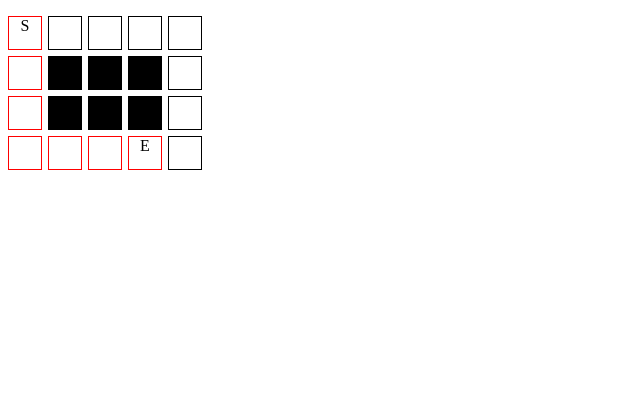
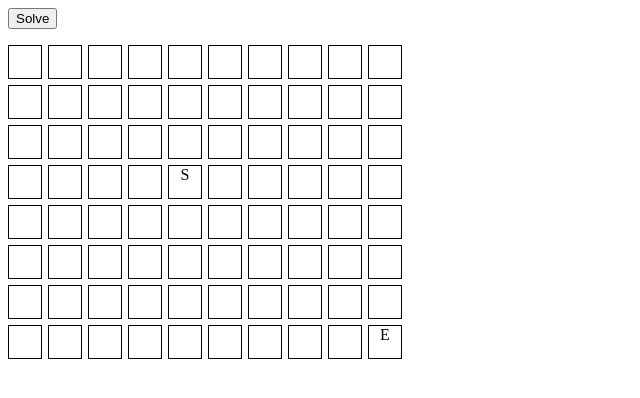
Before and after one commit to judgeou/maze, a Vue app: page / in a window 1280 px wide. Shown: the top 398 px of the page, without its empty margins (0-640 px from the left). Built offline with nearby package versions, Linux system fonts and the light colour scheme; the HTML template or start-up script is replaced by a standard one.

Commit message:
扩大迷宫，去掉障碍

```diff
--- a/components/DivMatrix.vue
+++ b/components/DivMatrix.vue
@@ -1,7 +1,7 @@
 <template>
   <div>
     <div class="top">
-
+      <button @click="solve">Solve</button>
     </div>
 
     <div class="div-matrix">
@@ -24,27 +24,33 @@ import { solveMaze } from '../lib/matrix'
 export default {
   data () {
     return {
-      start: [0, 0],
-      end: [3, 3],
+      start: [3, 4],
+      end: [7, 9],
       matrix: [],
-      paths: []
+      paths: [],
     }
   },
   methods: {
     isPath (x, y) {
       const p = this.paths.find(path => path[0] === x && path[1] === y)
       return p
+    },
+    solve () {
+      const { matrix, start, end} = this
+      this.paths = solveMaze(matrix, start, end)
     }
   },
   created () {
     const m = this.matrix = [
-      [1, 1, 1, 1, 1],
-      [1, 0, 0, 0, 1],
-      [1, 0, 0, 0, 1],
-      [1, 1, 1, 1, 1]
+      [1, 1, 1, 1, 1, 1, 1, 1, 1, 1],
+      [1, 1, 1, 1, 1, 1, 1, 1, 1, 1],
+      [1, 1, 1, 1, 1, 1, 1, 1, 1, 1],
+      [1, 1, 1, 1, 1, 1, 1, 1, 1, 1],
+      [1, 1, 1, 1, 1, 1, 1, 1, 1, 1],
+      [1, 1, 1, 1, 1, 1, 1, 1, 1, 1],
+      [1, 1, 1, 1, 1, 1, 1, 1, 1, 1],
+      [1, 1, 1, 1, 1, 1, 1, 1, 1, 1],
     ]
-    const { start, end } = this
-    this.paths = solveMaze(m, start, end)
   }
 }
 </script>
--- a/lib/matrix.js
+++ b/lib/matrix.js
@@ -3,6 +3,7 @@ class Node {
     this.x = x
     this.y = y
     this.passed = false // 该节点是否已探索完毕
+    this.isQueue = false // 该节点否已经在队列中
     this.parent = null // 记录从哪个节点过来，方便回溯
     this.nextNodes = []
   }
@@ -93,6 +94,7 @@ function solveMaze (matrix, start, end) {
   let nodes = buildNodes(matrix)
   let startNode = nodes[start[0]][start[1]]
   let endNode = nodes[end[0]][end[1]]
+  let checkCount = 0
 
   // 等待探索的节点集合
   let queue = [ startNode ]
@@ -100,14 +102,20 @@ function solveMaze (matrix, start, end) {
   while (queue.length) {
     const node = queue.pop()
     console.log(node)
+    checkCount++
     node.passed = true
 
     for (let n of node.nextNodes) {
       if (n.passed === false) {
         n.parent = node
-        queue.unshift(n)
+
+        if (!n.isQueue) {
+          queue.unshift(n)
+          n.isQueue = true
+        }
+
         if (n === endNode) {
-          console.log('solve!')
+          console.log(`solve! check point count: ${checkCount}`)
           return buildPaths(endNode)
         }
       }
```
